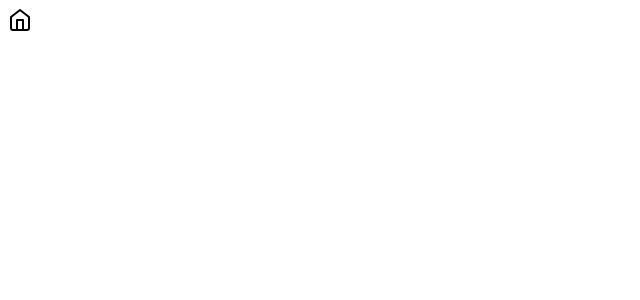
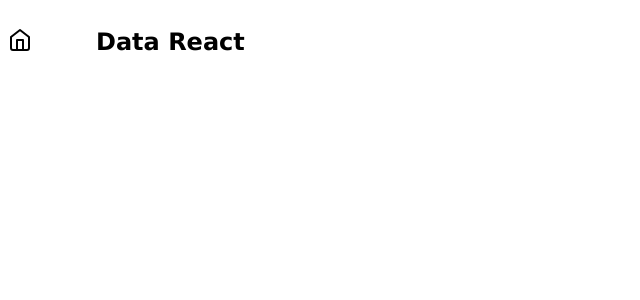
Before and after one commit to NourSb2024/trading-info, a Next.js app: page /data-react-container in a window 1280 px wide. Shown: the top 300 px of the page, without its empty margins (0-640 px from the left). Built offline with nearby package versions, Linux system fonts and the light colour scheme.

Commit message:
feat(trading-info) add header

```diff
--- a/src/pages/data-react-container.tsx
+++ b/src/pages/data-react-container.tsx
@@ -1,12 +1,9 @@
-import HomeIcon from "../../public/home-icon";
-import Link from "next/link";
+import Header from "./header";
 
 export default function DataReactContainer() {
   return (
     <div>
-      <Link href="/">
-        <HomeIcon />
-      </Link>
+      <Header headerTitle="Data React" />
     </div>
   );
 }
--- /dev/null
+++ b/src/pages/header.scss
@@ -0,0 +1,9 @@
+.app-header {
+  display: flex;
+  flex-direction: row;
+  align-items: center;
+  gap: 4rem;
+  h2 {
+    font-family: Verdana, Geneva, Tahoma, sans-serif;
+  }
+}
--- /dev/null
+++ b/src/pages/header.tsx
@@ -0,0 +1,14 @@
+import HomeIcon from "../../public/home-icon";
+import Link from "next/link";
+import "./header.scss";
+
+export default function Header({ headerTitle }) {
+  return (
+    <div className="app-header">
+      <Link href="/">
+        <HomeIcon />
+      </Link>
+      <h2 className="header-title">{headerTitle}</h2>
+    </div>
+  );
+}
```
Also changed, not shown: src/pages/data-grid-table-container.tsx (+8 -6 lines).
